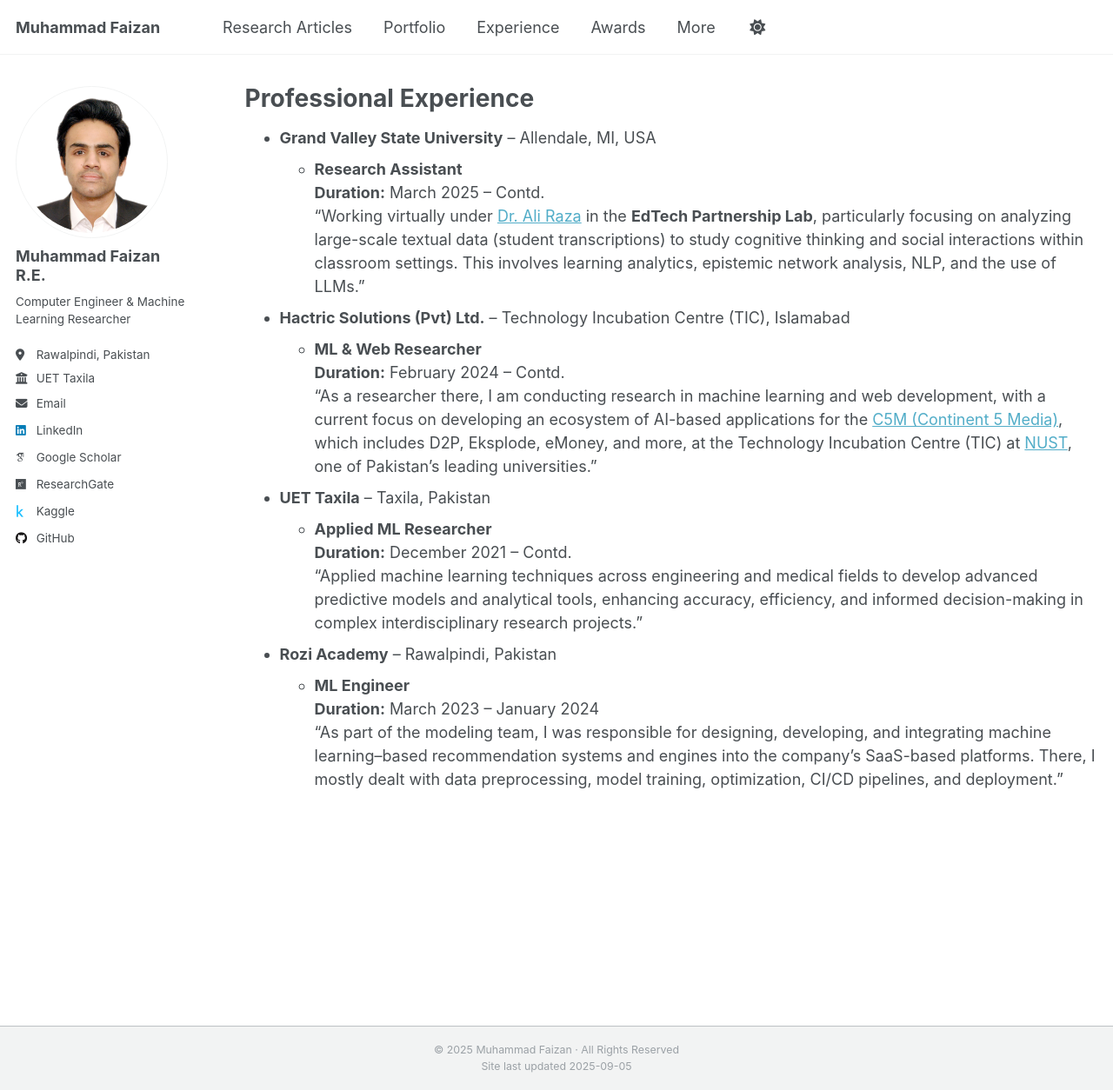
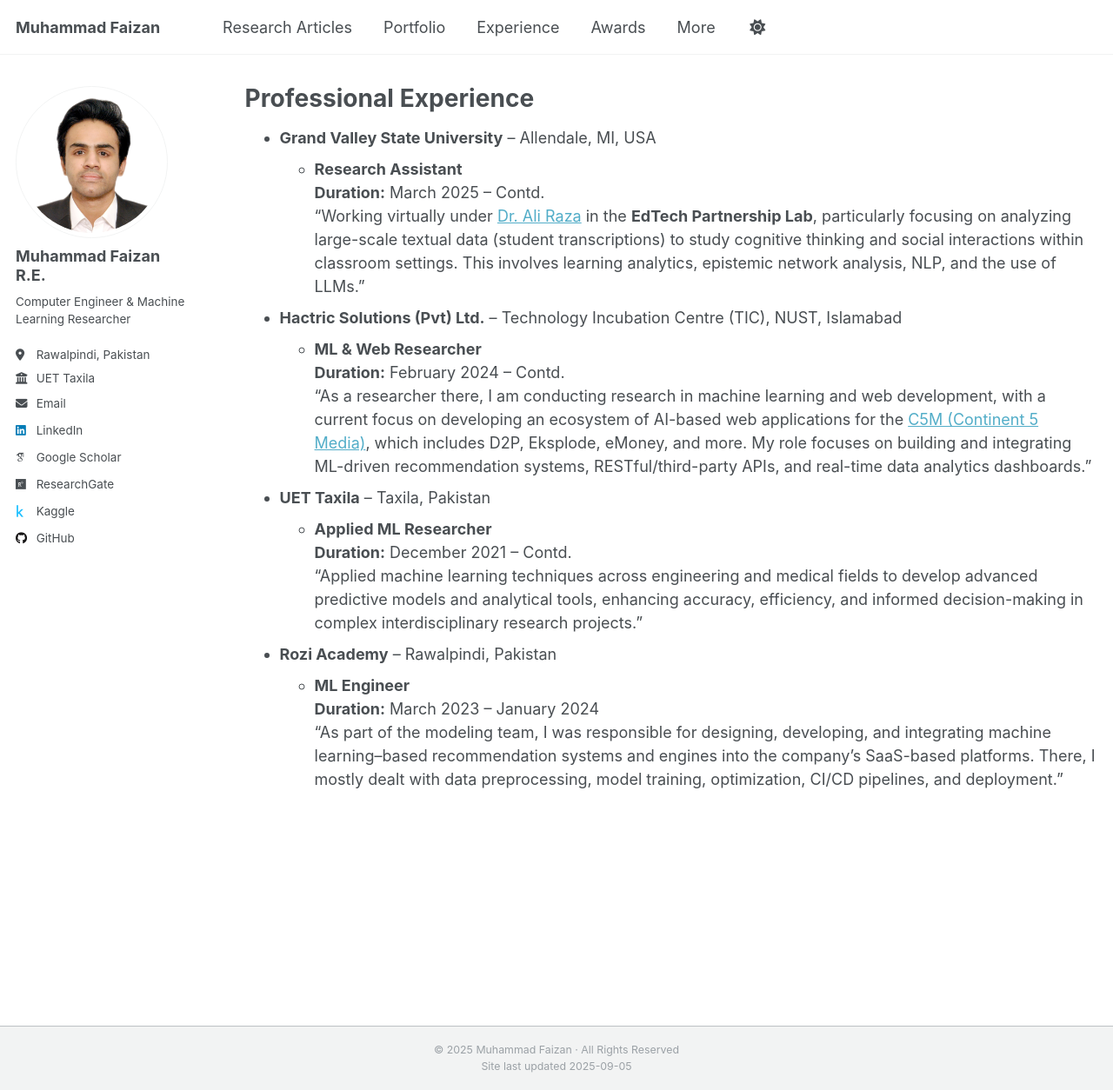
Before and after one commit to MuhammadFaizan99/MuhammadFaizan99.github.io, a Jekyll site: the page built from _pages/experience.md, in a window 1280 px wide and 1254 px high. Shown: the whole window at 87% size. Built offline with Jekyll 4.4.1, drawn with Linux system fonts in a browser that asks for light colours; some web fonts are replaced; a script that is not in the unit is left out.

Commit message:
Update experience.md

```diff
--- a/_pages/experience.md
+++ b/_pages/experience.md
@@ -15,10 +15,10 @@ redirect_from:
   **Duration:** March 2025 – Contd.
     “Working virtually under [Dr. Ali Raza](https://aliraza.org/) in the **EdTech Partnership Lab**, particularly focusing on analyzing large-scale textual data (student transcriptions) to study cognitive thinking and social interactions within classroom settings. This involves learning analytics, epistemic network analysis, NLP, and the use of LLMs.”
 
-* **Hactric Solutions (Pvt) Ltd.** – Technology Incubation Centre (TIC), Islamabad
+* **Hactric Solutions (Pvt) Ltd.** – Technology Incubation Centre (TIC), NUST, Islamabad
   * **ML & Web Researcher**
   **Duration:** February 2024 – Contd.
-    “As a researcher there, I am conducting research in machine learning and web development, with a current focus on developing an ecosystem of AI-based applications for the [C5M (Continent 5 Media)](http://c5m.world.s3-website-us-east-1.amazonaws.com/), which includes D2P, Eksplode, eMoney, and more, at the Technology Incubation Centre (TIC) at [NUST]([https://nust.edu.pk/]), one of Pakistan’s leading universities.”
+    “As a researcher there, I am conducting research in machine learning and web development, with a current focus on developing an ecosystem of AI-based web applications for the [C5M (Continent 5 Media)](http://c5m.world.s3-website-us-east-1.amazonaws.com/), which includes D2P, Eksplode, eMoney, and more. My role focuses on building and integrating ML-driven recommendation systems, RESTful/third-party APIs, and real-time data analytics dashboards.”
 
 * **UET Taxila** – Taxila, Pakistan
   * **Applied ML Researcher**
```
